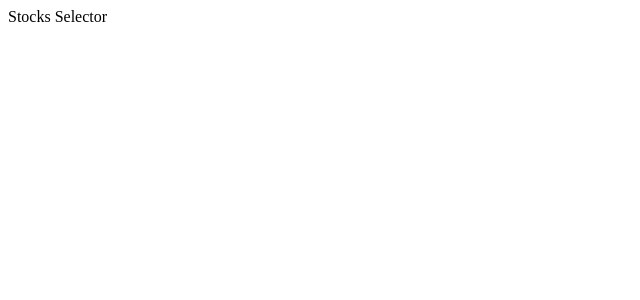
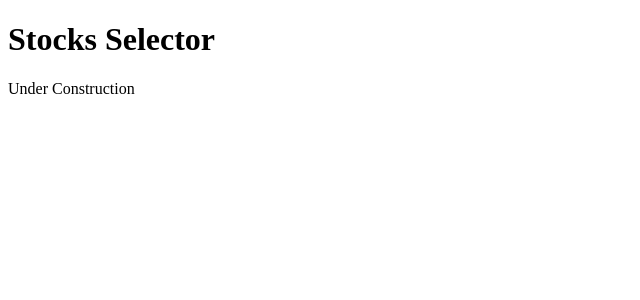
Before and after one commit to camurca1/StocksSelector, a Next.js app: page / in a window 1280 px wide. Shown: the top 300 px of the page, without its empty margins (0-640 px from the left). Built offline with nearby package versions, Linux system fonts and the light colour scheme.

Commit message:
Construction message

```diff
--- a/pages/index.js
+++ b/pages/index.js
@@ -1,5 +1,7 @@
 function Home() {
-    return <div>Stocks Selector</div>
+    return <div><h1>Stocks Selector</h1>
+                <p>Under Construction</p>
+            </div>
 }
 
 export default Home
```
